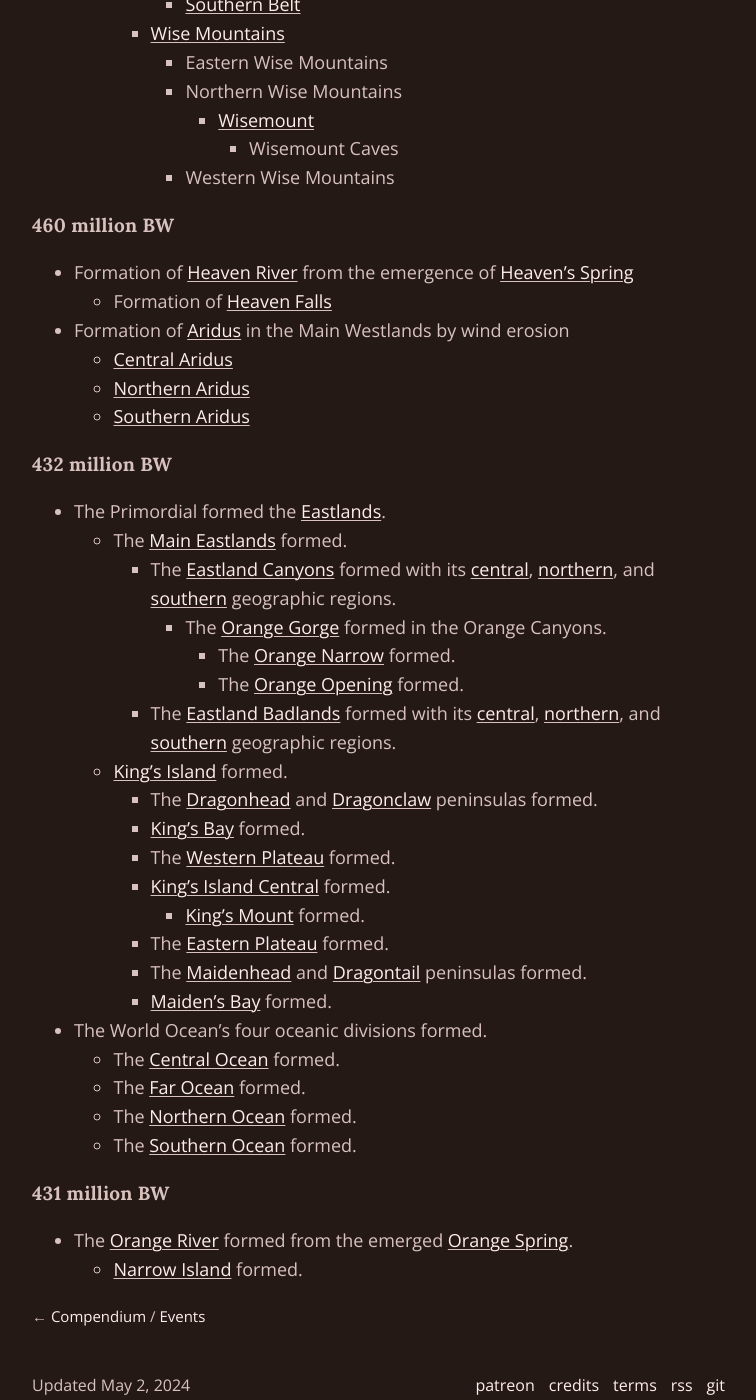
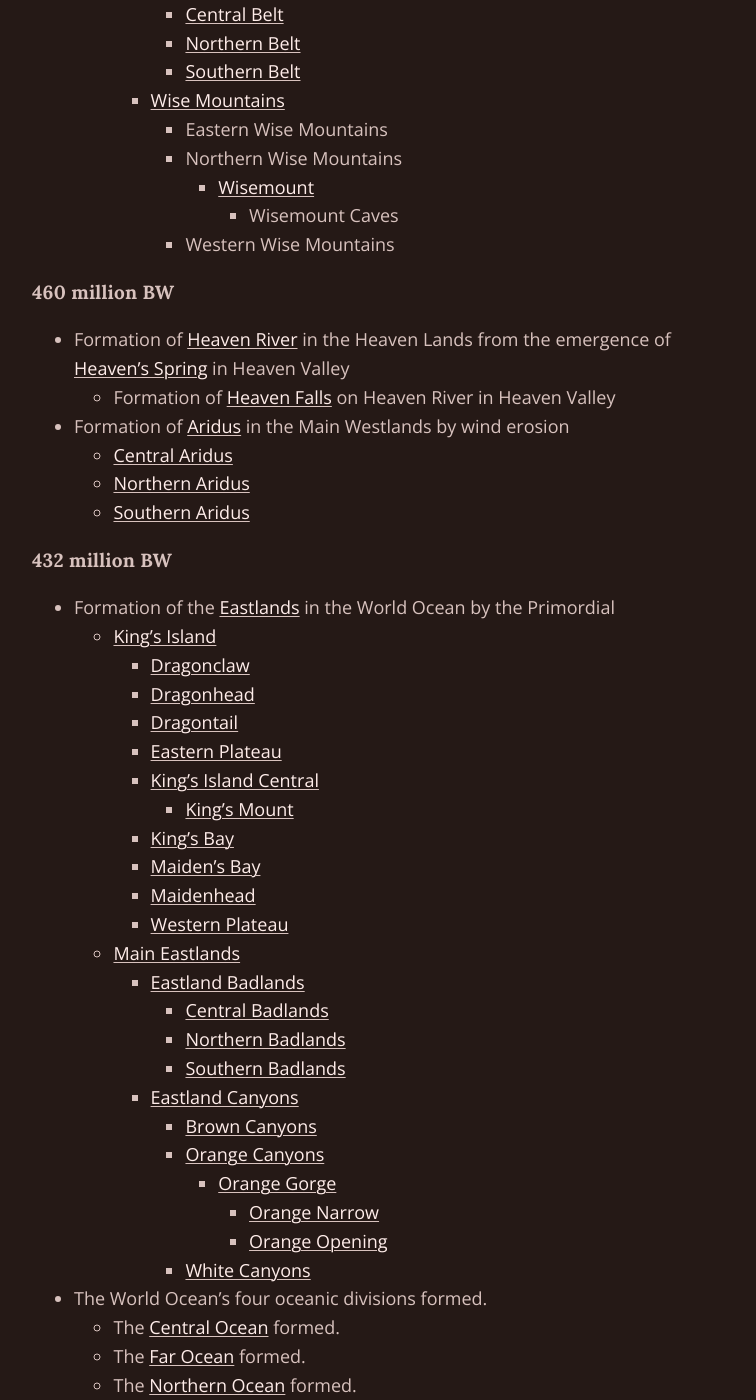
Before and after one commit to schizoidnightmares/absurdrealms.com, a Jekyll site: the page built from compendium/events/genesis.md, in a window 1280 px wide and 1400 px high, scrolled down 2860 px. Shown: the whole window, without its empty margins (258-1014 px from the left). Built offline with Jekyll 4.4.1, drawn with Linux system fonts in a browser that asks for light colours; some of the changed text lies outside the part shown.

Commit message:
revising 460 and 432 million BW, adding WIP notice

```diff
--- a/compendium/events/genesis.md
+++ b/compendium/events/genesis.md
@@ -1,7 +1,7 @@
 ---
 title: Genesis - Events - Compendium
 description: Events before Man
-last_modified_at: May 2, 2024
+last_modified_at: May 5, 2024
 layout: header
 header: compendium/events/genesis_placeholder_blur.jpg
 header-title: Genesis
@@ -12,6 +12,8 @@ main-url: /compendium/
 return: Events
 return-url: /compendium/events/
 ---
+
+{% include wip.html %}
 
 **Genesis** was the era before Prehistory, spanning all that came before Man, as far back as the beginning of the [universe](/compendium/locations/universe/).
 
@@ -130,8 +132,8 @@ Late Genesis (LG) was the last period of Genesis.
 
 ### 460 million BW
 
-- Formation of [Heaven River](/compendium/locations/heaven-river/) from the emergence of [Heaven's Spring](/compendium/locations/heavens-spring/)
-  - Formation of [Heaven Falls](/compendium/locations/heaven-falls/)
+- Formation of [Heaven River](/compendium/locations/heaven-river/) in the Heaven Lands from the emergence of [Heaven's Spring](/compendium/locations/heavens-spring/) in Heaven Valley
+  - Formation of [Heaven Falls](/compendium/locations/heaven-falls/) on Heaven River in Heaven Valley
 - Formation of [Aridus](/compendium/locations/aridus/) in the Main Westlands by wind erosion
   - [Central Aridus](/compendium/locations/central-aridus/)
   - [Northern Aridus](/compendium/locations/northern-aridus/)
@@ -139,22 +141,30 @@ Late Genesis (LG) was the last period of Genesis.
 
 ### 432 million BW
 
-- The Primordial formed the [Eastlands](/compendium/locations/eastlands/).
-  - The [Main Eastlands](/compendium/locations/main-eastlands/) formed.
-    - The [Eastland Canyons](/compendium/locations/eastland-canyons/) formed with its [central](/compendium/locations/orange-canyons/), [northern](/compendium/locations/white-canyons/), and [southern](/compendium/locations/brown-canyons/) geographic regions.
-      - The [Orange Gorge](/compendium/locations/orange-gorge/) formed in the Orange Canyons.
-        - The [Orange Narrow](/compendium/locations/orange-narrow/) formed.
-        - The [Orange Opening](/compendium/locations/orange-opening/) formed.
-    - The [Eastland Badlands](/compendium/locations/eastland-badlands/) formed with its [central](/compendium/locations/central-badlands/), [northern](/compendium/locations/northern-badlands/), and [southern](/compendium/locations/southern-badlands/) geographic regions.
-  - [King's Island](/compendium/locations/kings-island/) formed.
-    - The [Dragonhead](/compendium/locations/dragonhead/) and [Dragonclaw](/compendium/locations/dragonclaw/) peninsulas formed.
-    - [King's Bay](/compendium/locations/kings-bay/) formed.
-    - The [Western Plateau](/compendium/locations/western-plateau/) formed.
-    - [King's Island Central](/compendium/locations/kings-island-central/) formed.
-      - [King's Mount](/compendium/locations/kings-mount/) formed.
-    - The [Eastern Plateau](/compendium/locations/eastern-plateau/) formed.
-    - The [Maidenhead](/compendium/locations/maidenhead/) and [Dragontail](/compendium/locations/dragontail/) peninsulas formed.
-    - [Maiden's Bay](/compendium/locations/maidens-bay/) formed.
+- Formation of the [Eastlands](/compendium/locations/eastlands/) in the World Ocean by the Primordial
+  - [King's Island](/compendium/locations/kings-island/)
+    - [Dragonclaw](/compendium/locations/dragonclaw/)
+    - [Dragonhead](/compendium/locations/dragonhead/)
+    - [Dragontail](/compendium/locations/dragontail/)
+    - [Eastern Plateau](/compendium/locations/eastern-plateau/)
+    - [King's Island Central](/compendium/locations/kings-island-central/)
+      - [King's Mount](/compendium/locations/kings-mount/)
+    - [King's Bay](/compendium/locations/kings-bay/)
+    - [Maiden's Bay](/compendium/locations/maidens-bay/)
+    - [Maidenhead](/compendium/locations/maidenhead/)
+    - [Western Plateau](/compendium/locations/western-plateau/)
+  - [Main Eastlands](/compendium/locations/main-eastlands/)
+    - [Eastland Badlands](/compendium/locations/eastland-badlands/)
+      - [Central Badlands](/compendium/locations/central-badlands/)
+      - [Northern Badlands](/compendium/locations/northern-badlands/)
+      - [Southern Badlands](/compendium/locations/Southern-Badlands/)
+    - [Eastland Canyons](/compendium/locations/eastland-canyons/)
+      - [Brown Canyons](/compendium/locations/brown-canyons/)
+      - [Orange Canyons](/compendium/locations/orange-canyons/)
+        - [Orange Gorge](/compendium/locations/orange-gorge/)
+          - [Orange Narrow](/compendium/locations/orange-narrow/)
+          - [Orange Opening](/compendium/locations/orange-opening/)
+      - [White Canyons](/compendium/locations/white-canyons/)
 
 - The World Ocean's four oceanic divisions formed.
   - The [Central Ocean](/compendium/locations/central-ocean/) formed.
```
